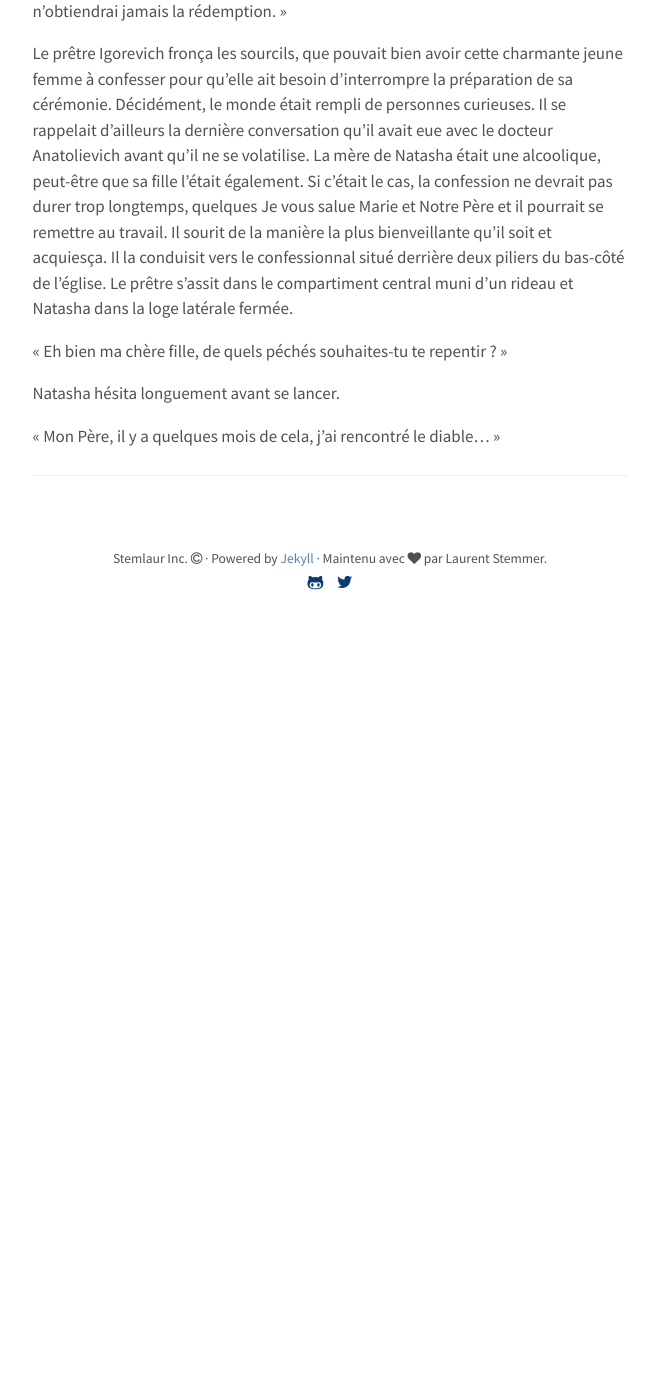
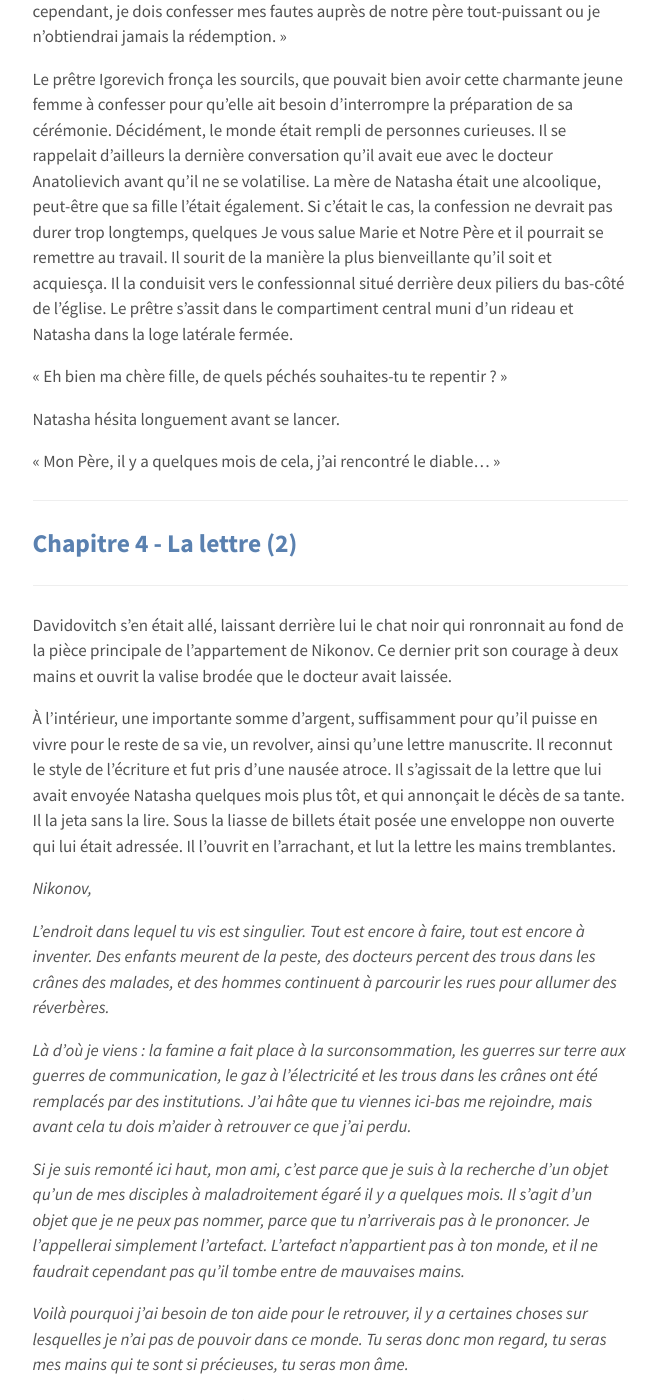
Before and after one commit to stemlaur/stemlaur.github.io, a Jekyll site: the page built from blog/_posts/2020/08/2020-08-19-nikonov-deuxieme-partie.md, in a window 1280 px wide and 1400 px high, scrolled down 4849 px. Shown: the whole window, without its empty margins (310-969 px from the left). Built offline with Jekyll 4.4.1, drawn with Linux system fonts in a browser that asks for light colours; a script that is not in the unit is left out; before the commit the page ends 5479 px from its top, so only the background shows below that; some of the changed text lies outside the part shown.

Commit message:
Nikonov - Partie 2 - Chapitre 4

```diff
--- a/blog/_posts/2020/08/2020-08-19-nikonov-deuxieme-partie.md
+++ b/blog/_posts/2020/08/2020-08-19-nikonov-deuxieme-partie.md
@@ -16,6 +16,7 @@ image: /assets/images/posts/nikonov-2.jpg
     <li><a href="#nikonov-2-chapitre-1">Chapitre 1 - Le prêtre</a></li>
     <li><a href="#nikonov-2-chapitre-2">Chapitre 2 - Le chat</a></li>
     <li><a href="#nikonov-2-chapitre-3">Chapitre 3 - Le baptême</a></li>
+    <li><a href="#nikonov-2-chapitre-4">Chapitre 4 - La lettre (2)</a></li>
 </ul>
 
 ---
@@ -115,3 +116,33 @@ Natasha hésita longuement avant se lancer.
 « Mon Père, il y a quelques mois de cela, j’ai rencontré le diable… »
 
 ---
+
+<h2 id="nikonov-2-chapitre-4"><a href="#nikonov-2-chapitre-4">Chapitre 4 - La lettre (2)</a></h2>
+
+---
+
+Davidovitch s’en était allé, laissant derrière lui le chat noir qui ronronnait au fond de la pièce principale de l’appartement de Nikonov. Ce dernier prit son courage à deux mains et ouvrit la valise brodée que le docteur avait laissée.
+
+À l’intérieur, une importante somme d’argent, suffisamment pour qu’il puisse en vivre pour le reste de sa vie, un revolver, ainsi qu’une lettre manuscrite. Il reconnut le style de l’écriture et fut pris d’une nausée atroce. Il s’agissait de la lettre que lui avait envoyée Natasha quelques mois plus tôt, et qui annonçait le décès de sa tante. Il la jeta sans la lire. Sous la liasse de billets était posée une enveloppe non ouverte qui lui était adressée. Il l’ouvrit en l’arrachant, et lut la lettre les mains tremblantes.
+
+_Nikonov,_
+
+_L’endroit dans lequel tu vis est singulier. Tout est encore à faire, tout est encore à inventer. Des enfants meurent de la peste, des docteurs percent des trous dans les crânes des malades, et des hommes continuent à parcourir les rues pour allumer des réverbères._
+
+_Là d’où je viens : la famine a fait place à la surconsommation, les guerres sur terre aux guerres de communication, le gaz à l’électricité et les trous dans les crânes ont été remplacés par des institutions. J’ai hâte que tu viennes ici-bas me rejoindre, mais avant cela tu dois m’aider à retrouver ce que j’ai perdu._
+
+_Si je suis remonté ici haut, mon ami, c’est parce que je suis à la recherche d’un objet qu’un de mes disciples à maladroitement égaré il y a quelques mois. Il s’agit d’un objet que je ne peux pas nommer, parce que tu n’arriverais pas à le prononcer. Je l'appellerai simplement l’artefact. L’artefact n’appartient pas à ton monde, et il ne faudrait cependant pas qu’il tombe entre de mauvaises mains._
+
+_Voilà pourquoi j’ai besoin de ton aide pour le retrouver, il y a certaines choses sur lesquelles je n’ai pas de pouvoir dans ce monde. Tu seras donc mon regard, tu seras mes mains qui te sont si précieuses, tu seras mon âme._
+
+_Le pacte que nous avons scellé est indicible, je pense que tu le sais maintenant, quand tu auras retrouvé l’artefact, je serai en capacité de te faire retrouver ta famille._
+
+_Tu trouveras dans la valise une importante somme d’argent, qui te sera suffisante pour le reste de ta vie. Considère-toi un homme riche à partir de maintenant, garde cette valise tout le temps avec toi._
+
+_Je t’ai demandé il y a deux jours de t’acheter des vêtements — tu l’as fait, je le sais —, parce que ton voyage commence au plus vite. Demain à l’aube, tu prendras le train, et tu retourneras à Kounanivo. Un prêtre du nom de Igorevich est en possession de l’artefact. Cet infâme serviteur de Dieu garde cet objet dans l’église de Saint-Pierre-et-Saint-Paul._
+
+_C’est quand tu l’auras retrouvé que j’exaucerai ton voeu le plus cher. Je saurai redonner la vie à ta mère aussi facilement que je lui ai prise._
+
+_À très vite, ton camarade, Davidovitch._
+
+Le chat noir au fond de la pièce continuait de ronronner, le regardant de ses yeux plissés qui brillaient dans la pénombre. La nuit, Nikonov rêva de trous dans son crâne.
```
